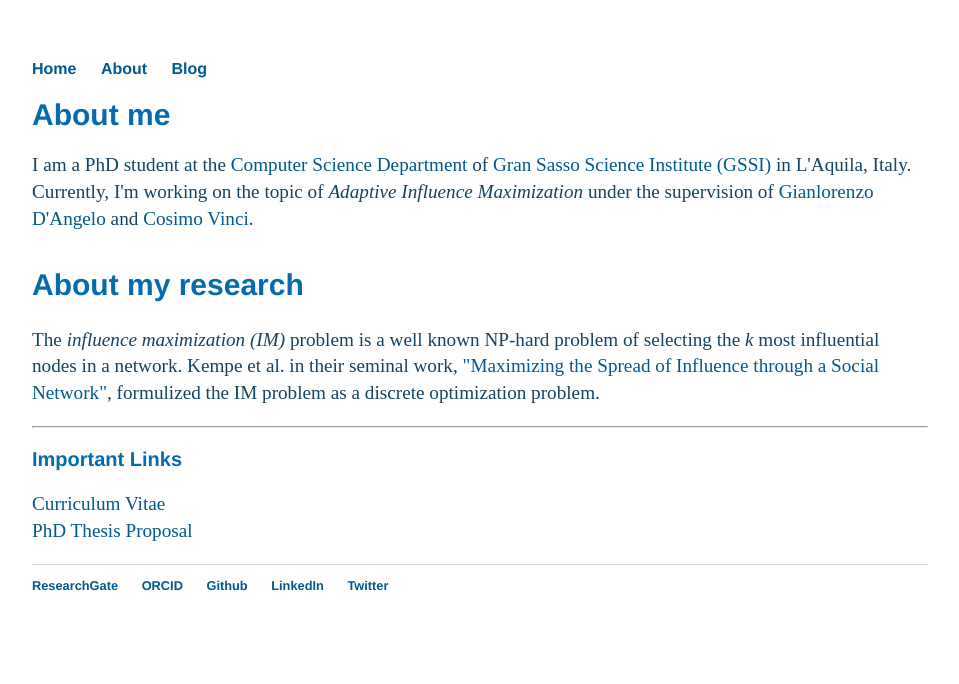
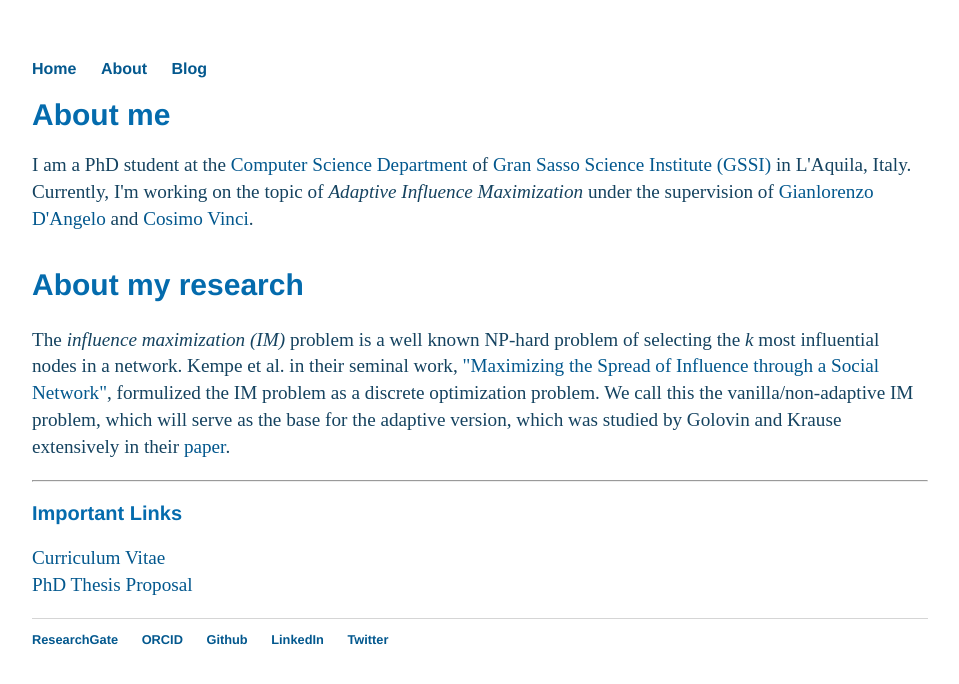
Before and after one commit to debashmitap/debashmitap.github.io, a Jekyll site: the page built from about/index.html, in a window 1280 px wide. Shown: the top 684 px of the page, without its empty margins (160-1119 px from the left). Built offline with Jekyll 4.4.1, drawn with Linux system fonts in a browser that asks for light colours.

Commit message:
Update index.html

```diff
--- a/about/index.html
+++ b/about/index.html
@@ -5,7 +5,7 @@
      <h1 style="font-size:30px;">About me</h1>
      <p>I am a PhD student at the <a href="https://sites.google.com/gssi.it/csgssi/home?authuser=0">Computer Science Department</a> of <a href="https://www.gssi.it">Gran Sasso Science Institute (GSSI)</a> in L'Aquila, Italy. Currently, I'm working on the topic of <em>Adaptive Influence Maximization</em> under the supervision of <a href="https://cs.gssi.it/gianlorenzo.dangelo/index.html">Gianlorenzo D'Angelo</a> and <a href="https://sites.google.com/view/cosimo-vinci">Cosimo Vinci</a>.</p>
      <h2 style="font-size:30px;">About my research</h2>
-     <p> The <em>influence maximization (IM)</em> problem is a well known NP-hard problem of selecting the <em>k </em>most influential nodes in a network. Kempe et al. in their seminal work, <a href="https://www.cs.cornell.edu/home/kleinber/kdd03-inf.pdf">"Maximizing the Spread of Influence through a Social Network"</a>, formulized the IM problem as a discrete optimization problem.</p>
+     <p> The <em>influence maximization (IM)</em> problem is a well known NP-hard problem of selecting the <em>k </em>most influential nodes in a network. Kempe et al. in their seminal work, <a href="https://www.cs.cornell.edu/home/kleinber/kdd03-inf.pdf">"Maximizing the Spread of Influence through a Social Network"</a>, formulized the IM problem as a discrete optimization problem. We call this the vanilla/non-adaptive IM problem, which will serve as the base for the adaptive version, which was studied by Golovin and Krause extensively in their <a href="https://www.aaai.org/Papers/JAIR/Vol42/JAIR4212.pdf">paper</a>.</p>
 
      <hr>
      <h3 style="font-size:20px;">Important Links</h3>
```
